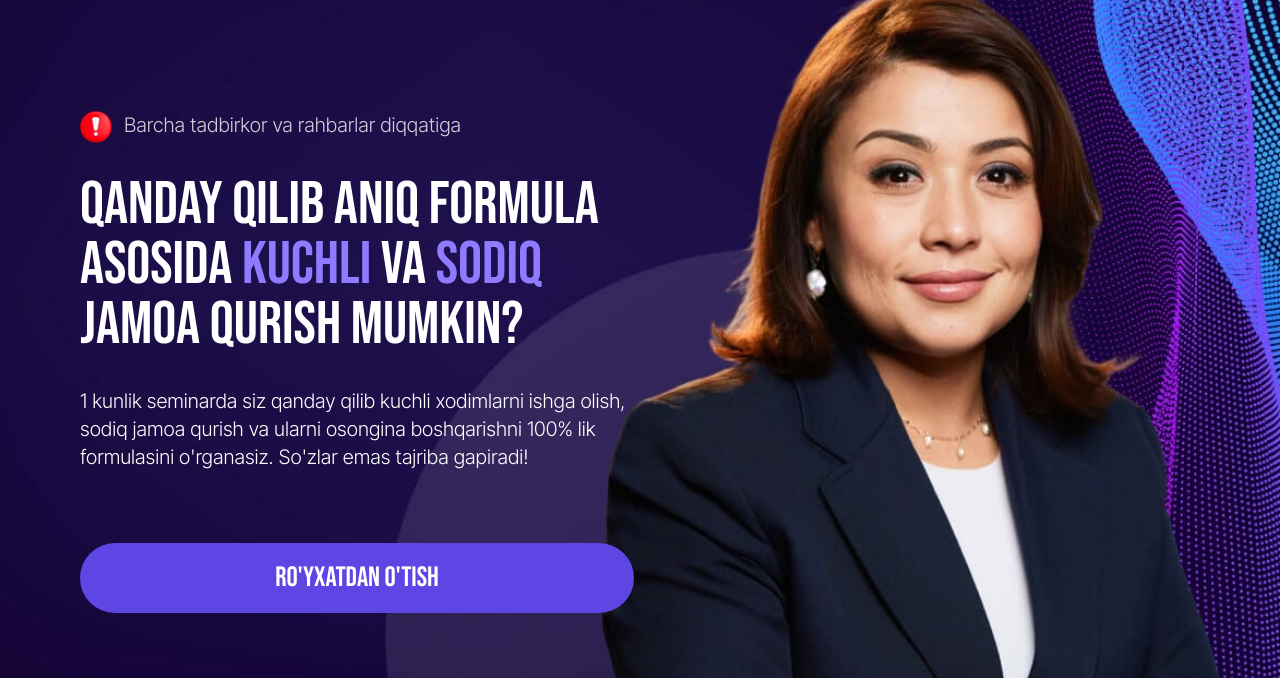
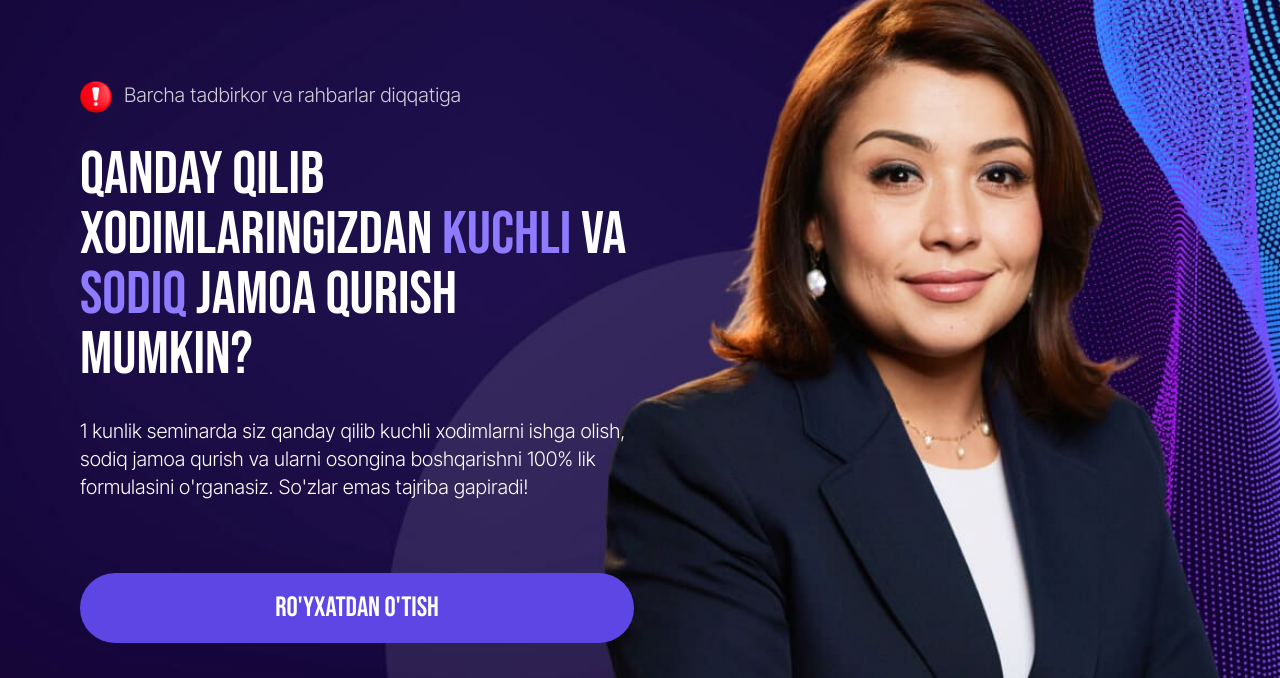
Before and after one commit to sultonbayevogabek/dildora-vebinar-dynamics-market-uz, a website: page index.html in a window 1280 px wide. Shown: the part 122-800 px from the top of the page. Drawn offline with nearby package versions, Linux system fonts and the light colour scheme; no server answers.

Commit message:
initial commit

```diff
--- a/index.html
+++ b/index.html
@@ -40,9 +40,9 @@
           <p class="text-white opacity-80 1200px:text-xl font-thin">Barcha tadbirkor va rahbarlar diqqatiga</p>
         </div>
 
-        <h1 class="text-4xl 1200px:text-6xl text-white font-bebas">Qanday qilib aniq formula asosida <span
-          class="text-[#8E7BFF]">kuchli</span>
-          va <span class="text-[#8E7BFF]">sodiq</span> jamoa qurish mumkin?</h1>
+        <h1 class="text-4xl 1200px:text-6xl text-white font-bebas">
+          Qanday qilib xodimlaringizdan <span class="text-[#8E7BFF]">kuchli</span> va <span class="text-[#8E7BFF]">sodiq</span> jamoa qurish mumkin?
+        </h1>
 
         <p class="text-white 1200px:text-xl font-thin">1 kunlik seminarda siz qanday qilib kuchli xodimlarni ishga
           olish, sodiq jamoa qurish va ularni osongina boshqarishni 100% lik formulasini o'rganasiz. So'zlar emas
```
